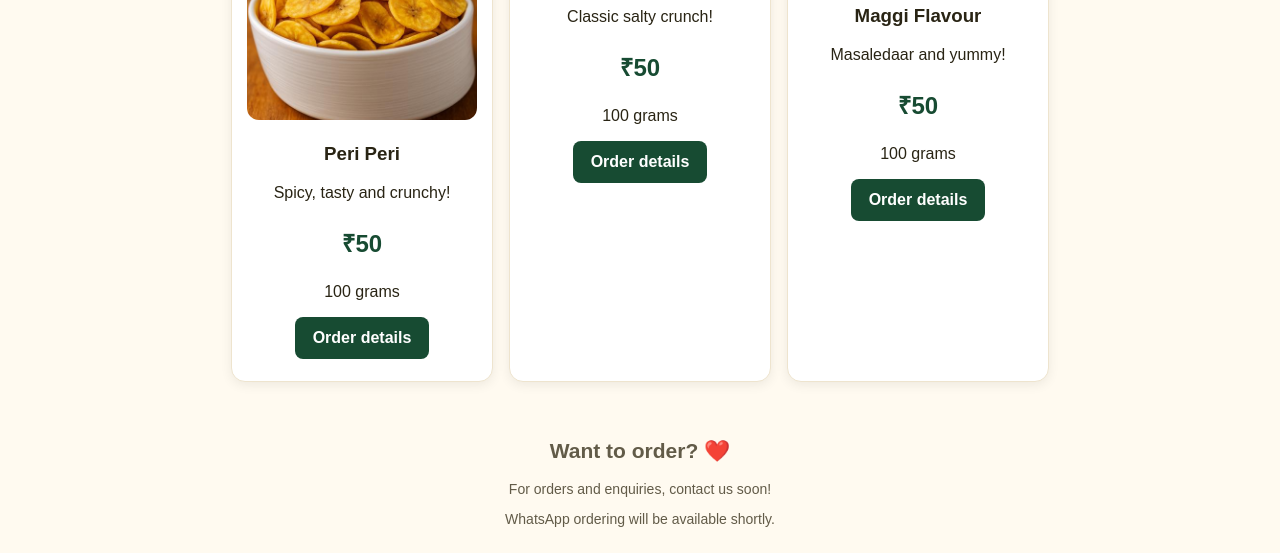
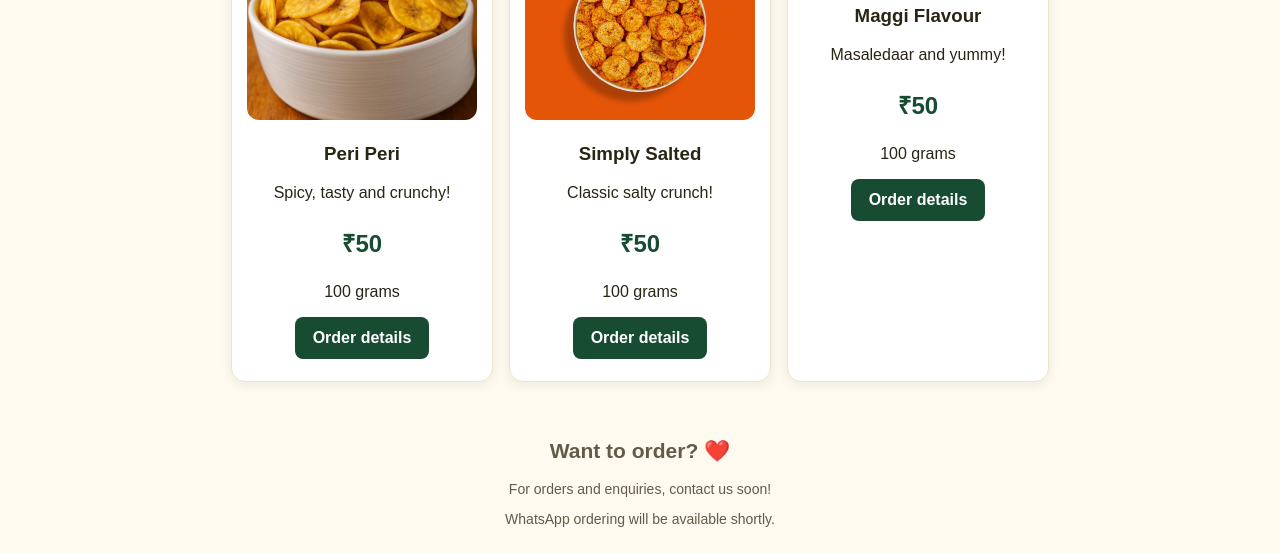
Before and after one commit to kalpanabiradar32-alt/homies-crisp, a plain HTML site: page index.html in a window 1280 px wide. Shown: the part 547-1100 px from the top of the page. Drawn offline with Linux system fonts and the light colour scheme.

Commit message:
Update index.html

```diff
--- a/index.html
+++ b/index.html
@@ -105,7 +105,7 @@
       </div>
 
       <div class="card">
-        <img src="1793279923704" alt="Simply Salted Banana Chips" style="width:100%; height:190px; object-fit:cover; border-radius:12px;">
+        <img src="1793279923704.jpg" alt="Simply Salted Banana Chips" style="width:100%; height:190px; object-fit:cover; border-radius:12px;">
         <h3>Simply Salted</h3>
         <p>Classic salty crunch!</p>
         <p class="price">₹50</p>
```
